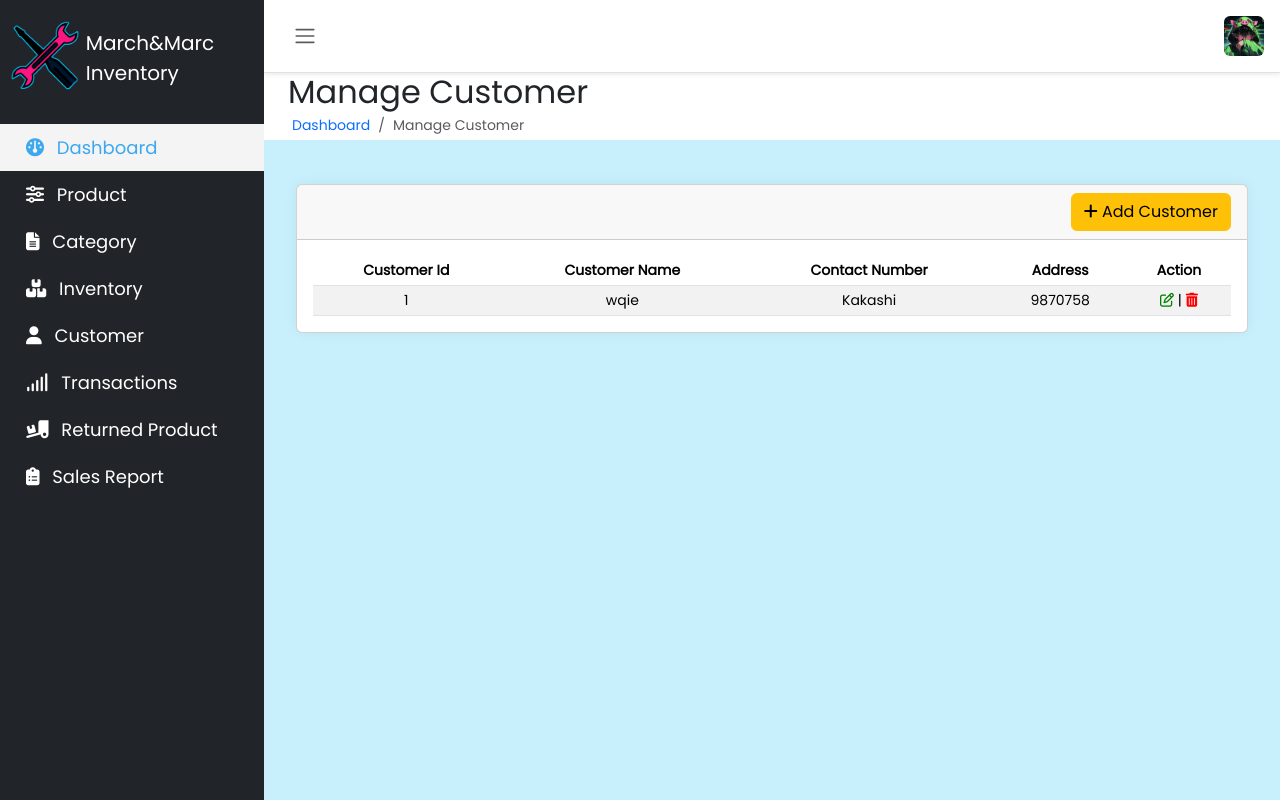
After one commit to Zekechan11/InventoryMARCH, a PHP site: page /customer.php in a window 1280 px wide. The commit adds this page. Run offline with PHP 8.4, Linux system fonts and the light colour scheme; some libraries are stand-ins or nearby versions.

Commit message:
december 7

```diff
--- /dev/null
+++ b/customer.php
@@ -0,0 +1,64 @@
+<?php require_once('inc/header.php'); ?>
+
+<div class="content-inner">
+    <!-- Page Header-->
+    <header class="bg-white px-4 ">
+        <div class="container-fluid px-0">
+            <h2 class="mb-0">Manage Customer</h2>
+        </div>
+    </header>
+    <!-- Breadcrumb-->
+    <div class="bg-white">
+        <div class="container-fluid">
+            <nav aria-label="breadcrumb">
+                <ol class="breadcrumb mb-0 px-3 py-1">
+                    <li class="breadcrumb-item"><a class="fw-light" href="index.php">Dashboard</a></li>
+                    <li class="breadcrumb-item active fw-light" aria-current="page">Manage Customer</li>
+                </ol>
+            </nav>
+        </div>
+    </div>
+    <section class="tables py-4">
+        <div class="container-fluid">
+            <div class="row gy-4">
+                <div class="col-lg-12">
+                    <div class="card mb-0">
+                        <div class="card-header">
+                            <button type="button" class="btn btn-warning" style="float: right;" data-bs-toggle="modal" data-bs-target="#add-customer"><i class="fa fa-plus"></i> Add Customer</button>
+                        </div>
+                        <div class="col-lg-12">
+                            <div class="card-body text-center">
+                                <div class="table-responsive">
+                                    <table class="table mb-0 table-striped table-sm" id="dataTable_1">
+                                        <thead>
+                                            <tr>
+                                            <th>Customer Id</th>
+                                                <th>Customer Name</th>
+                                                <th>Contact Number</th>
+                                                <th>Address</th>
+                                                <th>Action</th>
+                                            </tr>
+                                        </thead>
+                                        <tbody>
+                                            <tr>
+                                                <td>1</td>
+                                                <td>wqie</td>
+                                                <td>Kakashi</td>
+                                                <td>9870758</td>
+                                                <td><i type="button" class="fa fa-edit edit_E" style="color: green" data-bs-toggle="modal" data-bs-target="#edit-customer"></i> |
+                                                    <i type="button" class="fa fa-trash _delete_cus" style="color:red" title="Delete" data-bs-toggle="modal" data-bs-target="#del-customer"></i>
+                                                </td>
+                                            </tr>
+                                        </tbody>
+                                    </table>
+                                </div>
+                            </div>
+                        </div>
+                    </div>
+                </div>
+            </div>
+    </section>
+</div>
+
+<?php require_once('modal/add_customer.php');?>
+<?php require_once('inc/footer.php'); ?>
--- a/inc/header.php
+++ b/inc/header.php
@@ -17,7 +17,7 @@
         <aside id="sidebar">
             <div class="h-100">
                 <div class="sidebar-logo py-2 mb-2">
-                    <img src="image/INV.png"  alt="">
+                    <img src="image/INV.png" alt="">
                     <a href="index.php">March&Marc<br>Inventory</a>
                 </div>
                 <ul class="sidebar-nav">
@@ -27,12 +27,7 @@
                             Dashboard
                         </a>
                     </li>
-                    <!-- <li class="sidebar-item">
-                        <a href="customer.php" class="sidebar-link" style="font-size: 20px;">
-                            <i class="fa-solid fa-file-lines pe-2"></i>
-                            Customer
-                        </a>
-                    </li> -->
+
                     <li class="sidebar-item">
                         <a href="product.php" class="sidebar-link" style="font-size: 18px;">
                             <i class="fa-solid fa-sliders pe-2"></i>
@@ -41,7 +36,7 @@
                     </li>
                     <li class="sidebar-item">
                         <a href="category.php" class="sidebar-link" style="font-size: 18px;">
-                            <i class="fa-regular fa-user pe-2"></i>
+                            <i class="fa-solid fa-file-lines pe-2"></i>
                             Category
                         </a>
                     </li>
@@ -52,20 +47,27 @@
                         </a>
                     </li>
                     <li class="sidebar-item">
-                        <a href="returned_product.php" class="sidebar-link" style="font-size: 18px;">
-                        <i class="fa-solid fa-truck-ramp-box pe-2"></i>
-                            Returned Product
+                        <a href="customer.php" class="sidebar-link" style="font-size: 18px;">
+                            <i class="fa-solid fa-user pe-2"></i>
+                            Customer
                         </a>
                     </li>
                     <li class="sidebar-item">
                         <a href="sales.php" class="sidebar-link" style="font-size: 18px;">
-                        <i class="fa-solid fa-signal pe-2"></i>
+                            <i class="fa-solid fa-signal pe-2"></i>
                             Transactions
                         </a>
                     </li>
                     <li class="sidebar-item">
+                        <a href="returned_product.php" class="sidebar-link" style="font-size: 18px;">
+                            <i class="fa-solid fa-truck-ramp-box pe-2"></i>
+                            Returned Product
+                        </a>
+                    </li>
+
+                    <li class="sidebar-item">
                         <a href="sales_report.php" class="sidebar-link" style="font-size: 18px;">
-                        <i class="fa-solid fa-clipboard-list pe-2"></i>
+                            <i class="fa-solid fa-clipboard-list pe-2"></i>
                             Sales Report
                         </a>
                     </li>
--- a/modal/add_customer.php
+++ b/modal/add_customer.php
@@ -14,26 +14,15 @@
                         </div>
                     </div>
                     <div class="row">
-                        <div class="col-6">
+                        <div class="col-12">
                             <label class="form-label" for="modalInputEmail1">Contact Number</label>
                             <input class="form-control" id="contact" type="text" minlength="11" maxlength="11">
                         </div>
-                        <div class="col-6">
-                            <label class="form-label" for="modalInputEmail1">Email</label>
-                            <input class="form-control" id="email" type="email">
-                        </div>
-
                     </div>
                     <div class="row">
                         <div class="col-12">
                             <label class="form-label" for="modalInputEmail1">Address</label>
                             <input class="form-control" id="address" type="text">
-                        </div>
-                    </div>
-                    <div class="row">
-                        <div class="col-12">
-                            <label class="form-label" for="modalInputEmail1">Photo</label>
-                            <input type="file" class="form-control" id="photo">
                         </div>
                     </div>
                 </form>
```
Also changed, not shown: modal/returned_products.php (added, +54 -0 lines), returned_product.php (+7 -1 lines), sales.php (+21 -3 lines).
